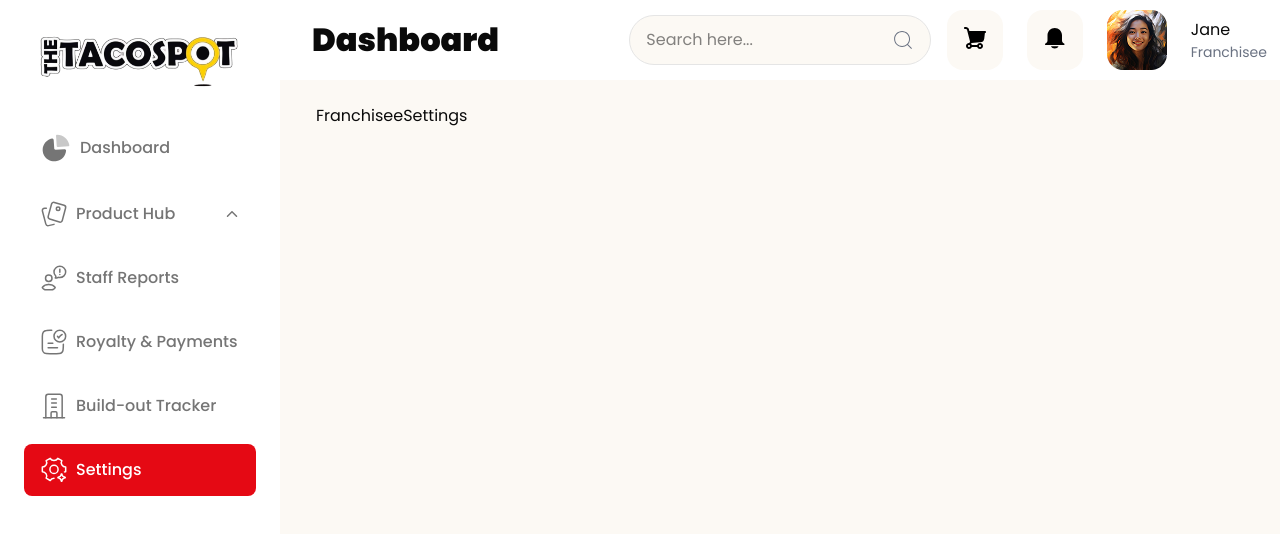
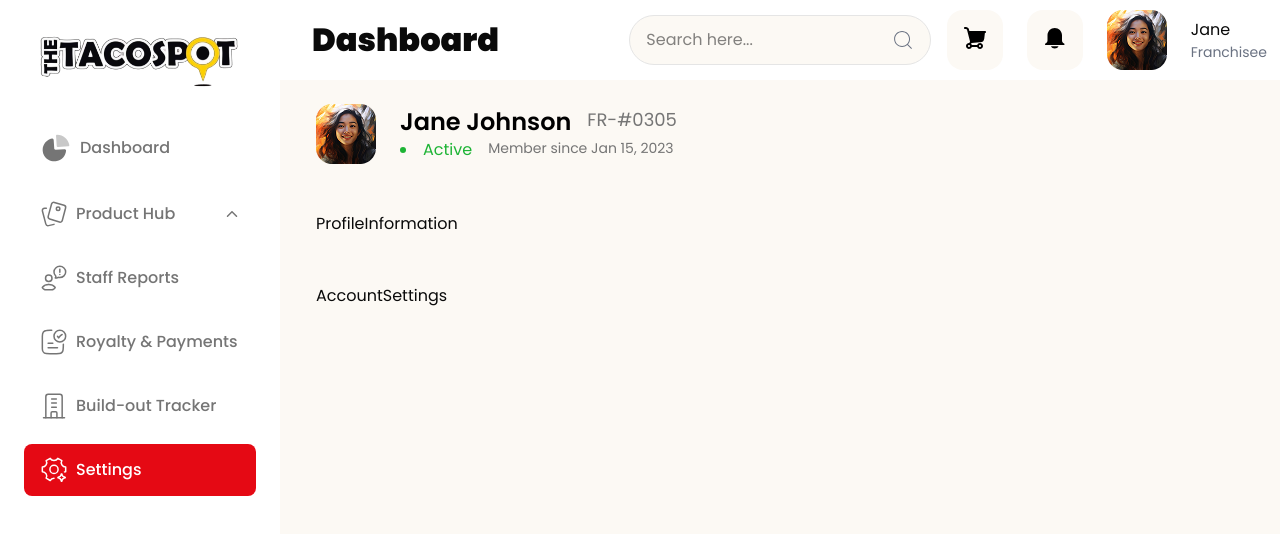
Before and after one commit to Webgenius0/jesus-react-frontend, a React (Vite) app: page /franchisee-dashboard/settings in a window 1280 px wide. Shown: the top 534 px of the page. Built offline with nearby package versions, Linux system fonts and the light colour scheme.

Commit message:
FranchiseeSettings pages runing

```diff
--- /dev/null
+++ b/src/Components/Franchisee/FranchiseeSettings/AccountSettings.jsx
@@ -0,0 +1,7 @@
+import React from 'react'
+
+export default function AccountSettings() {
+  return (
+    <div>AccountSettings</div>
+  )
+}
--- /dev/null
+++ b/src/Components/Franchisee/FranchiseeSettings/ProfileInformation.jsx
@@ -0,0 +1,7 @@
+import React from 'react'
+
+export default function ProfileInformation() {
+  return (
+    <div>ProfileInformation</div>
+  )
+}
--- a/src/Pages/FranchiseeDashboardPages/BuildOutTracker.jsx
+++ b/src/Pages/FranchiseeDashboardPages/BuildOutTracker.jsx
@@ -152,7 +152,7 @@ export default function BuildOutTracker() {
               {vendors.map((item) => (
                 <div
                   onClick={() => setSelectedVendor(item)}
-                  className="flex items-center gap-4 bg-white p-4 border rounded-2xl "
+                  className="flex items-center gap-4 bg-white p-4 border rounded-2xl cursor-pointer"
                 >
                   <img
                     src={item.avatar}
--- a/src/Pages/FranchiseeDashboardPages/FranchiseeSettings.jsx
+++ b/src/Pages/FranchiseeDashboardPages/FranchiseeSettings.jsx
@@ -1,7 +1,27 @@
-import React from 'react'
+import { AllImages } from "@/Components/Allimages/AllImages";
+import AccountSettings from "@/Components/Franchisee/FranchiseeSettings/AccountSettings";
+import ProfileInformation from "@/Components/Franchisee/FranchiseeSettings/ProfileInformation";
+import React from "react";
 
 export default function FranchiseeSettings() {
   return (
-    <div>FranchiseeSettings</div>
-  )
+    <div className="space-y-12">
+      <div className="flex gap-6 items-center">
+        <img src={AllImages.Avatar} alt="" />
+
+        <div className="flex flex-col">
+          <div className="flex gap-4">
+            <h1 className="text-2xl font-semibold text-black">Jane Johnson</h1>
+            <p className="text-lg text-[#757575]">FR-#0305</p>
+          </div>
+          <div className="flex gap-4">
+            <li className="text-[#1DB435]">Active</li>
+            <p className="text-sm text-[#757575]">Member since Jan 15, 2023</p>
+          </div>
+        </div>
+      </div>
+      <ProfileInformation />
+      <AccountSettings />
+    </div>
+  );
 }
```
